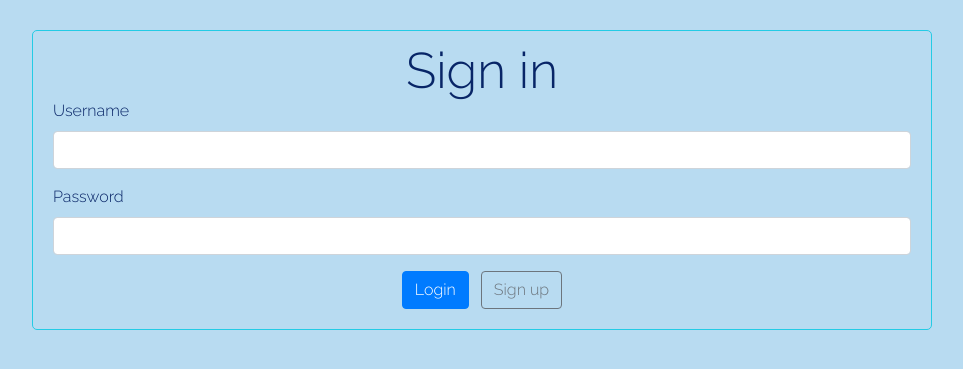
After one commit to vladagr-151107/vanilla-weather-app, a Flask app: template templates/login.html in a window 1280 px wide. The commit adds this page. Shown: the top 369 px of the page, without its empty margins (158-1121 px from the left). Run offline with Flask 3, Linux system fonts and the light colour scheme; the template is opened without the code that fills it, so the values that code supplies are empty; some libraries are stand-ins or nearby versions.

Commit message:
added database, register and login forms and design to them
keep working on best cities etc

```diff
--- /dev/null
+++ b/app.py
@@ -0,0 +1,49 @@
+from flask import Flask, render_template, request, redirect, url_for
+from models import db, User
+from werkzeug.security import generate_password_hash, check_password_hash
+
+app = Flask(__name__)
+app.config['SQLALCHEMY_DATABASE_URI'] = 'sqlite:///users.db'
+app.config['SQLALCHEMY_TRACK_MODIFICATIONS'] = False
+
+db.init_app(app)
+
+@app.route("/")
+def home():
+    return render_template("index.html")
+
+@app.route("/register", methods=["GET", "POST"])
+def register():
+    if request.method == "POST":
+        username = request.form["username"]
+        password = request.form["password"]
+        hashed_pw = generate_password_hash(password)
+
+        user = User.query.filter_by(username=username).first()
+        if user:
+            return render_template("register.html", error="User already exists")
+
+        new_user = User(username=username, password=hashed_pw)
+        db.session.add(new_user)
+        db.session.commit()
+        return redirect(url_for("login"))
+    return render_template("register.html")
+
+@app.route("/login", methods=["GET", "POST"])
+def login():
+    if request.method == "POST":
+        username = request.form["username"]
+        password = request.form["password"]
+
+        user = User.query.filter_by(username=username).first()
+        if not user or not check_password_hash(user.password, password):
+            return render_template("login.html", error="Wrong username or password")
+
+        return redirect(url_for("home"))
+
+    return render_template("login.html")
+
+if __name__ == "__main__":
+    with app.app_context():
+        db.create_all()
+    app.run(debug=True)
--- a/index.html
+++ b/templates/index.html
@@ -15,7 +15,7 @@
       rel="stylesheet"
     />
     <script src="https://unpkg.com/axios/dist/axios.min.js"></script>
-    <link rel="stylesheet" href="src/style.css" />
+    <link rel="stylesheet" href="static/src/style.css" />
     <script src="https://unpkg.com/axios@1.1.2/dist/axios.min.js"></script>
     <title>Weather App</title>
   </head>
@@ -23,6 +23,8 @@
     <div class="container">
       <div class="weather-app-wrapper">
         <div class="buttons-group">
+          <a href="/register" class="btn btn-outline-primary">Sign up</a>
+          <a href="/login" class="btn btn-outline-secondary ml-2">Sign in</a>
           <button id="toggle-theme" class="btn btn-outline-secondary">Dark Mode</button>
           <button id="clear-history" class="btn btn-outline-secondary">Clean the history</button>
         </div>
@@ -94,6 +96,6 @@
         </small>
       </div>
     </div>
-    <script src="src/java.js"></script>
+    <script src="static/src/java.js"></script>
   </body>
 </html>
--- /dev/null
+++ b/templates/login.html
@@ -0,0 +1,54 @@
+<!DOCTYPE html>
+<html lang="en">
+  <head>
+    <meta charset="UTF-8" />
+    <meta name="viewport" content="width=device-width, initial-scale=1.0" />
+    <title>Login</title>
+    <link
+      rel="stylesheet"
+      href="https://stackpath.bootstrapcdn.com/bootstrap/4.3.1/css/bootstrap.min.css"
+    />
+    <link
+      href="https://fonts.googleapis.com/css2?family=Alegreya&family=Dancing+Script&family=Raleway:wght@300&family=Roboto+Slab:wght@300&display=swap"
+      rel="stylesheet"
+    />
+    <link rel="stylesheet" href="{{ url_for('static', filename='src/style.css') }}">
+  </head>
+  <body>
+    <div class="container">
+      <div class="weather-app-wrapper">
+        <div class="weather-app">
+          <h1 class="text-center">Sign in</h1>
+
+          {% if error %}
+            <div class="text-center" style="color: #ff4c4c; font-size: 15px; font-weight: bold; margin-top: 20px; margin-bottom: 15px;"> {{ error }} </div>
+          {% endif %}
+
+          <form action="/login" method="POST">
+            <div class="form-group">
+              <label for="username">Username</label>
+              <input type="text" name="username" class="form-control" required />
+            </div>
+            <div class="form-group">
+              <label for="password">Password</label>
+              <input type="password" name="password" class="form-control" required />
+            </div>
+            <div class="text-center mt-3">
+              <button type="submit" class="btn btn-primary">Login</button>
+              <a href="/register" class="btn btn-outline-secondary ml-2">Sign up</a>
+            </div>
+          </form>
+        </div>
+      </div>
+    </div>
+
+    <script>
+      document.addEventListener("DOMContentLoaded", function () {
+        const theme = localStorage.getItem("theme");
+        if (theme === "dark") {
+          document.body.classList.add("dark-mode");
+        }
+      });
+    </script>
+  </body>
+</html>
```
Also changed, not shown: models.py (added, +8 -0 lines), templates/register.html (added, +54 -0 lines), instance/users.db (added), static/src/java.js (renamed from src/java.js), static/src/style.css (renamed from src/style.css).
